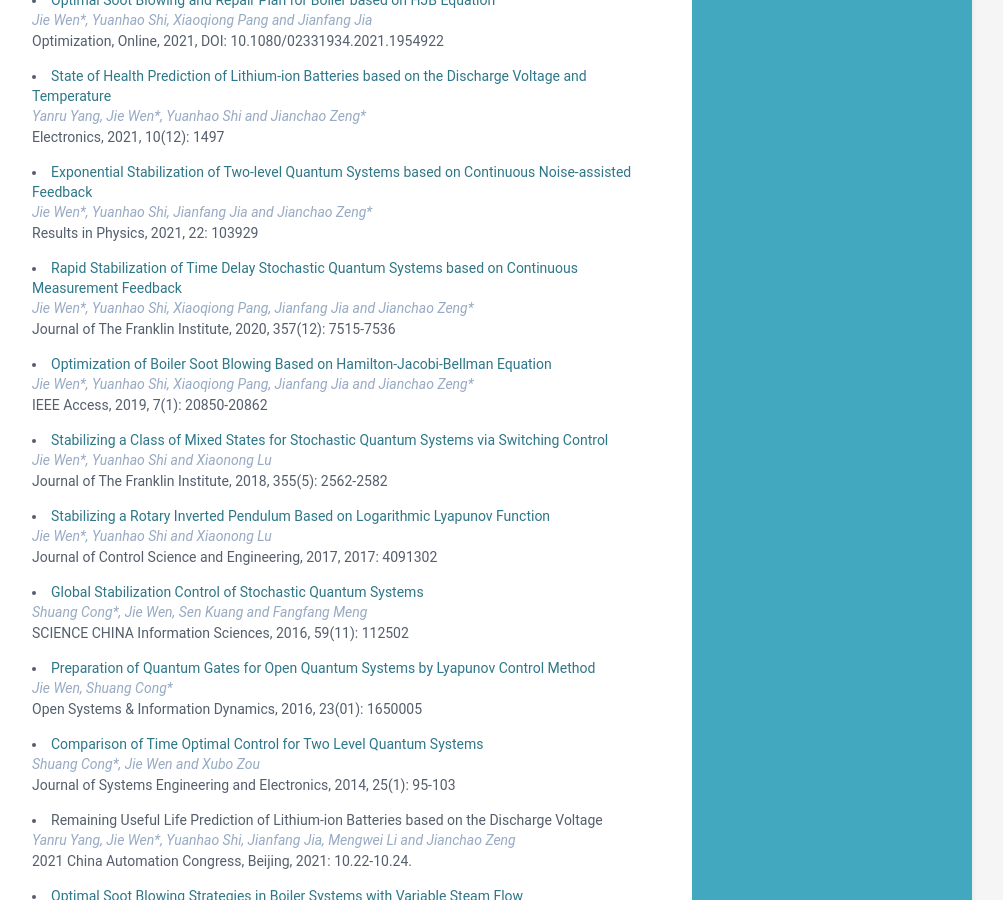
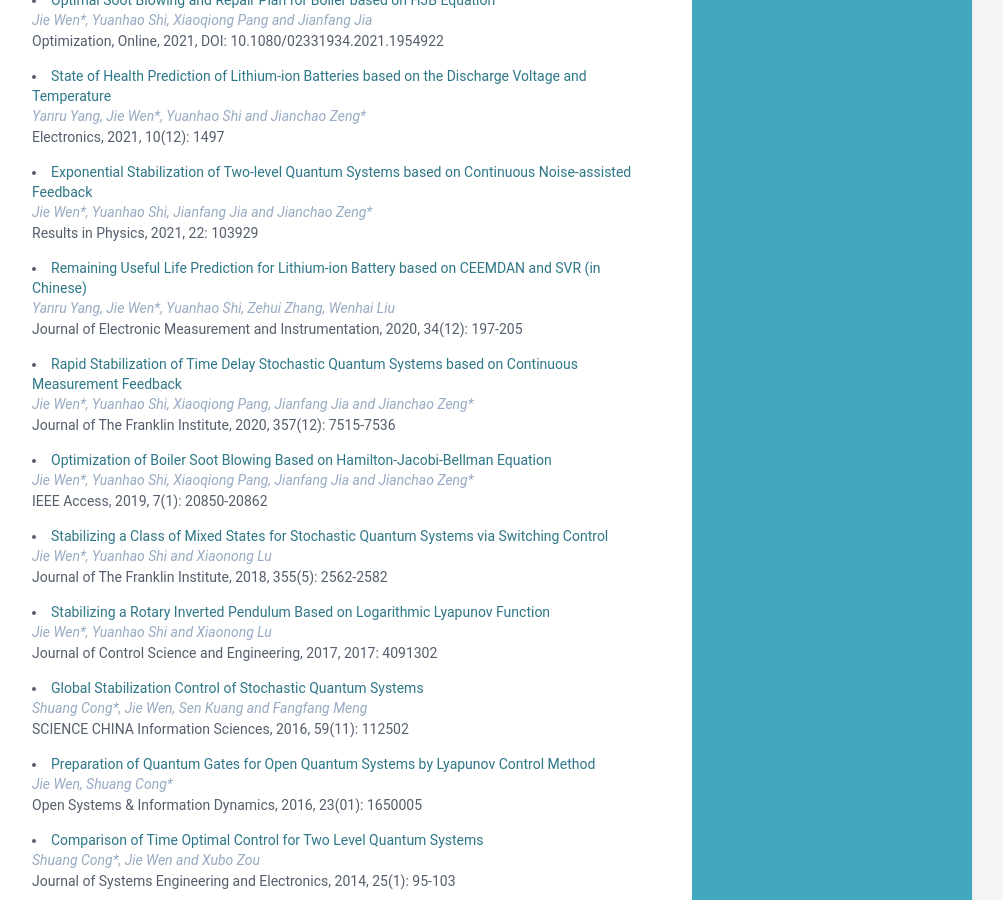
Before and after one commit to wenjie015/wenjie, a Jekyll site: the page built from index.html, in a window 1280 px wide and 900 px high, scrolled down 1030 px. Shown: the whole window, without its empty margins (168-1171 px from the left). Built offline with Jekyll 4.4.1, drawn with Linux system fonts in a browser that asks for light colours.

Commit message:
Update data.yml
Add Chinese Journal Paper of Yang @ 2020

```diff
--- a/_data/data.yml
+++ b/_data/data.yml
@@ -90,6 +90,11 @@ publications:
         authors: Jie Wen*, Yuanhao Shi, Jianfang Jia and Jianchao Zeng*
         conference: "Results in Physics, 2021, 22: 103929"
 
+      - title: Remaining Useful Life Prediction for Lithium-ion Battery based on CEEMDAN and SVR (in Chinese)
+        link: https://doi.org/10.13382/j.jemi.B2003108
+        authors: Yanru Yang, Jie Wen*, Yuanhao Shi, Zehui Zhang, Wenhai Liu
+        conference: "Journal of Electronic Measurement and Instrumentation, 2020, 34(12): 197-205"
+
       - title: Rapid Stabilization of Time Delay Stochastic Quantum Systems based on Continuous Measurement Feedback
         link: https://doi.org/10.1016/j.jfranklin.2020.05.016
         authors: Jie Wen*, Yuanhao Shi, Xiaoqiong Pang, Jianfang Jia and Jianchao Zeng*
```
